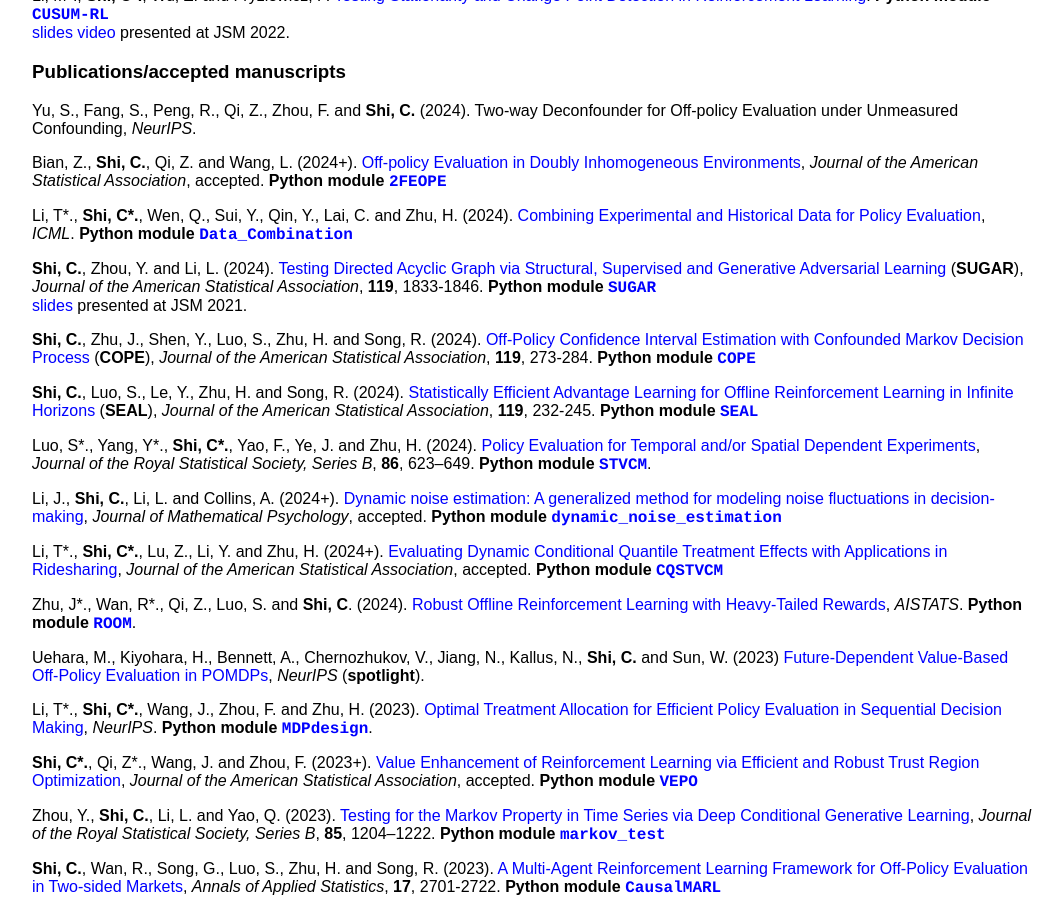
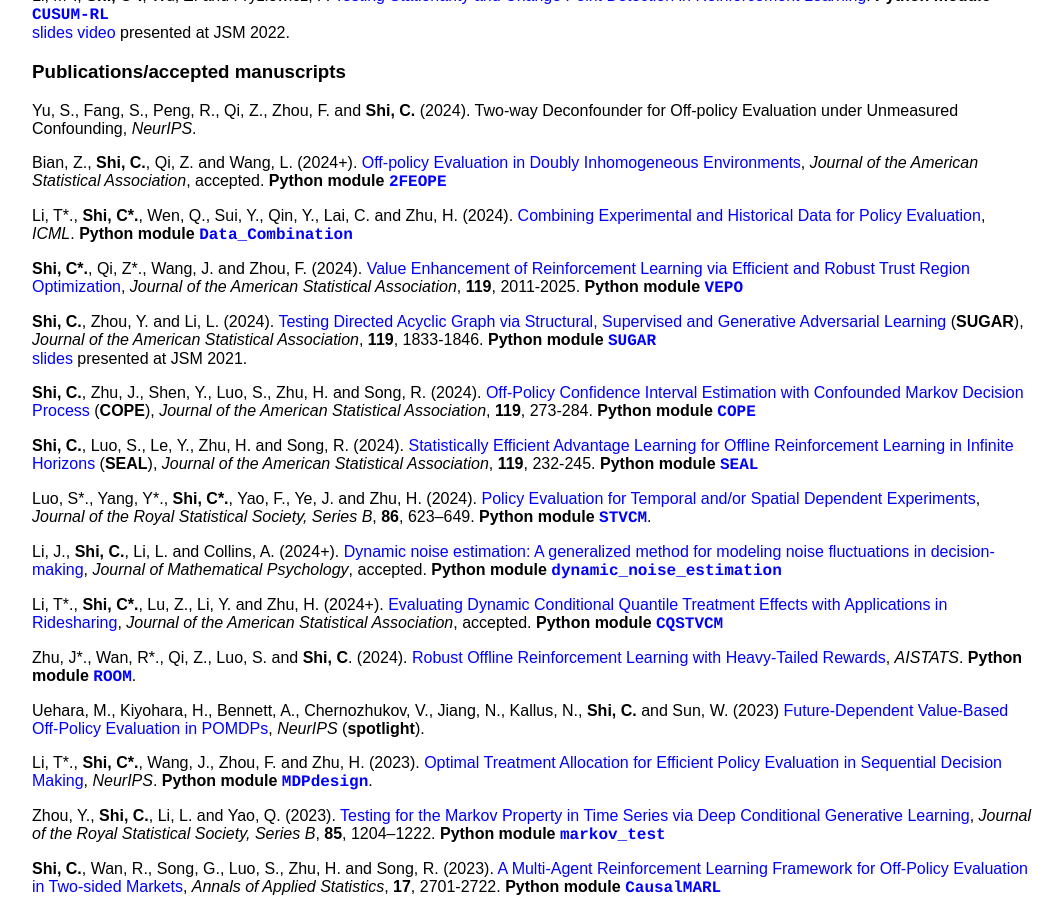
Before and after one commit to callmespring/callmespring.github.io, a Jekyll site: the page built from publication.md, in a window 1280 px wide and 900 px high, scrolled down 848 px. Shown: the whole window, without its empty margins (108-1171 px from the left). Built offline with Jekyll 4.4.1, drawn with Linux system fonts in a browser that asks for light colours; some of the changed lines change nothing that is shown.

Commit message:
Update publication.md

```diff
--- a/publication.md
+++ b/publication.md
@@ -61,6 +61,10 @@
 
 Li, T\*., **Shi, C\*.**, Wen, Q., Sui, Y., Qin, Y., Lai, C. and Zhu, H. (2024). [Combining Experimental and Historical Data for Policy Evaluation](https://arxiv.org/pdf/2406.00317), _ICML_. **Python module** [<span style="font-family:courier;">**Data_Combination**</span>](https://github.com/tingstat/Data_Combination)
 
+**Shi, C\*.**, Qi, Z\*., Wang, J. and Zhou, F. (2024). [Value Enhancement of Reinforcement
+Learning via Efficient and Robust Trust
+Region Optimization](https://arxiv.org/pdf/2301.02220.pdf), _Journal of the American Statistical Association_, **119**, 2011-2025. **Python module** [<span style="font-family:courier;">**VEPO**</span>](https://github.com/dc-wangjn/VEPO)
+
 **Shi, C.**, Zhou, Y. and Li, L. (2024). [Testing Directed Acyclic Graph via Structural,
 Supervised and Generative Adversarial Learning](https://arxiv.org/pdf/2106.01474.pdf) (**SUGAR**), _Journal of the American Statistical Association_, **119**, 1833-1846. **Python module** [<span style="font-family:courier;">**SUGAR**</span>](https://github.com/yunzhe-zhou/SUGAR) <br/> [<font size="3">slides</font>](./slides/SUGAR.pdf) <font size="3">presented at JSM 2021</font>.
 
@@ -82,10 +86,6 @@
 Uehara, M., Kiyohara, H., Bennett, A., Chernozhukov, V., Jiang, N., Kallus, N., **Shi, C.** and Sun, W. (2023) [Future-Dependent Value-Based Off-Policy Evaluation in POMDPs](https://arxiv.org/pdf/2207.13081.pdf), _NeurIPS_ (**spotlight**).
 
 Li, T\*., **Shi, C\*.**, Wang, J., Zhou, F. and Zhu, H. (2023). [Optimal Treatment Allocation for Efficient Policy Evaluation in Sequential Decision Making](https://openreview.net/pdf?id=EcReRm7q9p), _NeurIPS_. **Python module** [<span style="font-family:courier;">**MDPdesign**</span>](https://github.com/tingstat/MDP_design).
-
-**Shi, C\*.**, Qi, Z\*., Wang, J. and Zhou, F. (2023+). [Value Enhancement of Reinforcement
-Learning via Efficient and Robust Trust
-Region Optimization](https://arxiv.org/pdf/2301.02220.pdf), _Journal of the American Statistical Association_, accepted. **Python module** [<span style="font-family:courier;">**VEPO**</span>](https://github.com/dc-wangjn/VEPO)
 
 Zhou, Y., **Shi, C.**, Li, L. and Yao, Q. (2023). [Testing for the Markov Property in Time Series via Deep Conditional Generative Learning](https://arxiv.org/abs/2305.19244), _Journal of the Royal Statistical Society, Series B_, **85**, 1204–1222. **Python module** [<span style="font-family:courier;">**markov_test**</span>](https://github.com/yunzhe-zhou/markov_test)
 
```
